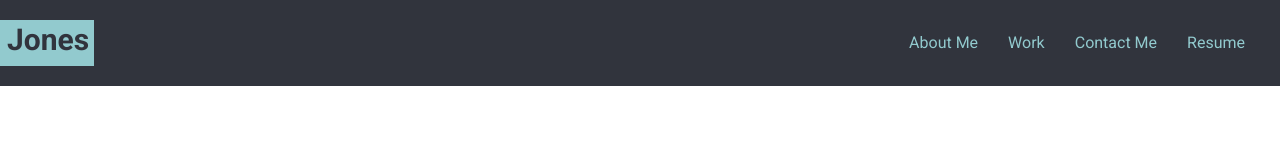
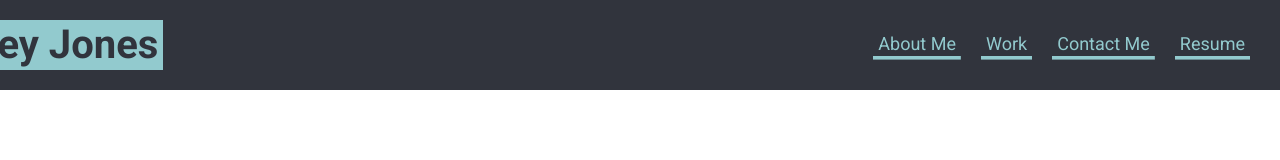
Before and after one commit to L-Jones-hub/Simple-Portfolio, a plain HTML site: page index.html in a window 1280 px wide. Drawn offline with Linux system fonts and the light colour scheme.

Commit message:
Fixed nav link transitions

```diff
--- a/assets/style.css
+++ b/assets/style.css
@@ -12,10 +12,10 @@ nav {
 
 h1 {
    position: relative;
-   right: 800px;
+   right: 700px;
     background-color: #92CACE;
     color: #31343D;
-    font-size: 30px;
+    font-size: 40px;
     padding: 5px 5px 5px 50px;
     font-weight: 500px;
 }
@@ -25,16 +25,21 @@ nav a {
     color: #92CACE;
     text-decoration: none;
     font-weight: 300px;
+    font-size: large;
+       padding: 5px;
+    color:#92CACE;
+    background-image: linear-gradient( #92CACE 0%, #92CACE 100%);
+    background-clip: padding-box;
+    background-repeat: no-repeat;
+    background-size: 100% 0.2em;
+    background-position: bottom;
+     background-position-x: center;
+        background-position-y: bottom;
+    transition: all 0.25s ease-in;
 }
 
-/* Why is the transition not going up? */
-.nav-links {
-    padding: 5px;
-    background-image: linear-gradient(0deg, #92CACE, #92CACE);
-    background-repeat: no-repeat;
-    background-size: 0% 100%;
-    transition: background-size 1s 0s;
-}
+
+
 .nav-links:hover {
 background-size: 100% 100%;
 color:#31343D;
--- a/index.html
+++ b/index.html
@@ -6,10 +6,8 @@
     <title>Starter Portfolio</title>
     <link rel="stylesheet" href="./assets/reset.css" />
     <link rel="stylesheet" href="./assets/style.css" />
- <link rel="preconnect" href="https://fonts.googleapis.com">
-<link rel="preconnect" href="https://fonts.gstatic.com" crossorigin>
-<link href="https://fonts.googleapis.com/css2?family=Roboto:wght@400;500;700&display=swap" rel="stylesheet">
-  </head>
+    <link href="https://fonts.googleapis.com/css2?family=Roboto:wght@400;500;700&display=swap" rel="stylesheet">
+</head>
 
   <body>
    <header>
```
